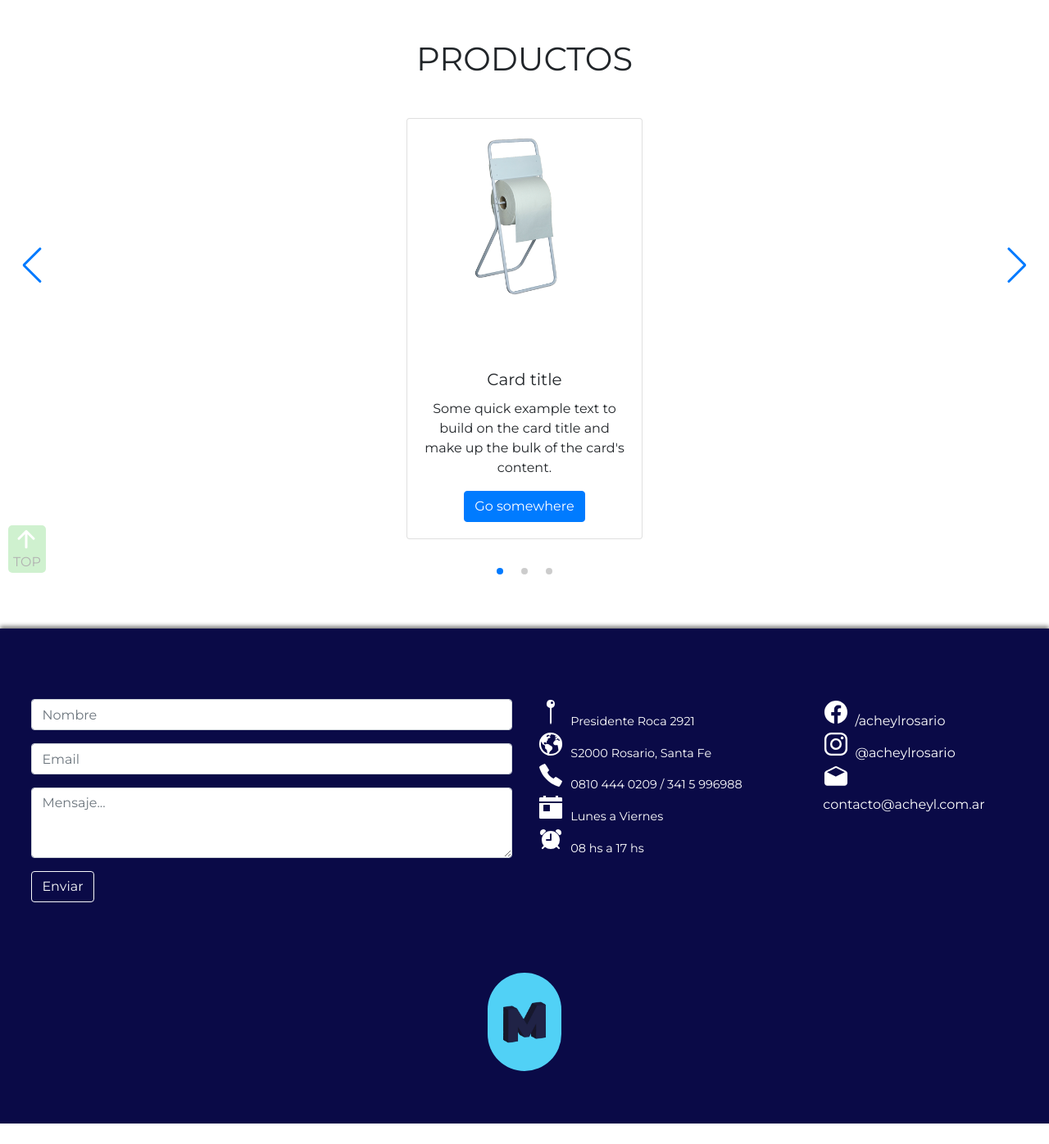
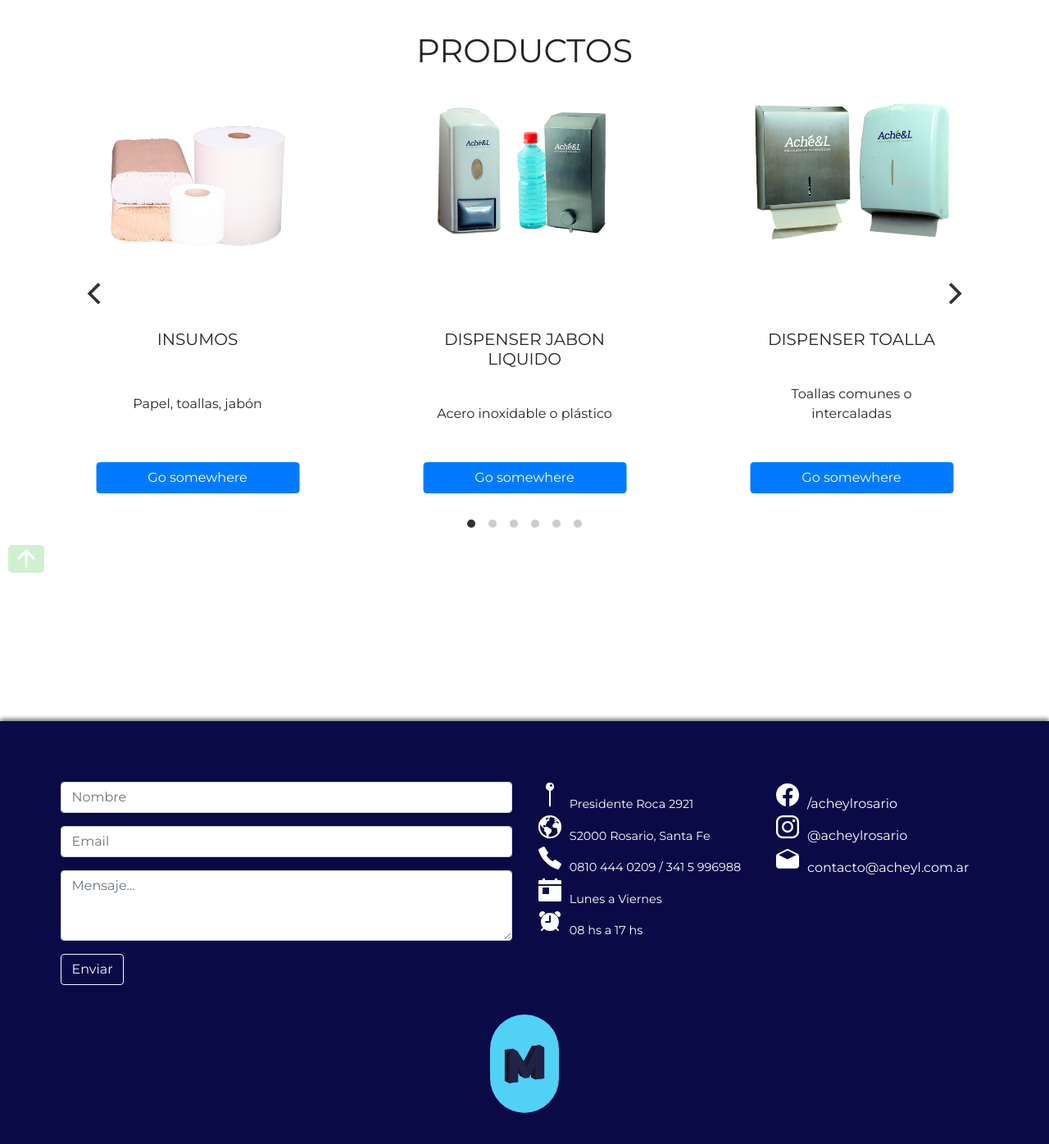
Before and after one commit to mativiscusso/acheyl, a PHP site: page /rutas/productos.php in a window 1280 px wide. Shown: the part 76-1472 px from the top of the page at 82% size. Before the commit the page ends 1447 px from the top, so only its background shows below. Run offline with PHP 8.4, Linux system fonts and the light colour scheme; some libraries are stand-ins or nearby versions.

Commit message:
seccion productos

```diff
--- a/css/style.css
+++ b/css/style.css
@@ -176,6 +176,24 @@ div#portadas {
 }
 
 /* FIN HEADER */
+
+/* PRODUCTOS */
+#carouselProducto {
+  margin-left: 5%;
+  margin-right: 5%;
+}
+
+#carouselProducto div {
+  border: none;
+}
+
+#containerCarouselProductos {
+  height: 95vh;
+}
+
+#containerCarouselProductos ol {
+  margin-top: 3%;
+}
 
 /* FRANQUICIAS */
 .particle {
@@ -1199,8 +1217,9 @@ iframe {
 
 /* FOOTER */
 #infoFooter {
+  margin-top: 10%;
   font-size: 0.9rem;
-  text-align: center;
+  text-align: left;
   color: white;
   display: flex;
   flex-direction: column;
@@ -1210,7 +1229,7 @@ iframe {
 footer {
   box-shadow: 0px -3px 5px grey;
   background-color: #0a0a47;
-  padding-bottom: 5%;
+  padding-bottom: 10%;
 }
 
 #contacto {
@@ -1285,41 +1304,6 @@ footer {
   width: 33%;
 }
 
-
-/*****************************/
-
-/**** PRODUCTOS ****/
-.swiper-container {
-  width: 100%;
-}
-
-.swiper-slide {
-  width: 100%;
-}
-
-div.swiper-button-prev {
-  top: 50%;
-  left: 2%;
-}
-
-div.swiper-button-next {
-  top: 50%;
-  right: 2%;
-}
-
-#paginacionProductos {
-  position: relative;
-}
-
-#paginacionProductos span {
-  margin: 1%;
-}
-
-#btnProductos {
-  display: none;
-}
-
-/**************************************/
 
 /*** AROMATIZACION ***/
 
@@ -1457,7 +1441,10 @@ div.swiper-button-next {
 
 /******** REDES *******/
 .redes {
+  padding: 0;
   list-style: none;
+  text-align: left;
+  margin-top: 10%;
   display: flex;
   flex-direction: column;
   justify-content: space-around;
@@ -1533,9 +1520,14 @@ ion-icon {
   }
 
   #infoFooter {
+    margin-top: 0%;
     color: white;
     font-size: 0.9rem;
     text-align: left;
+  }
+
+  footer {
+    padding: 3%;
   }
 
   /**** LOGO MAREA FOOTER DESKTOP *****/
@@ -1604,10 +1596,6 @@ ion-icon {
     font-size: 1rem;
   }
 
-  #btnProductos {
-    display: block;
-  }
-
   /***** Whatsapp Desk *****/
   #whatsapp {
     position: fixed;
@@ -1639,4 +1627,18 @@ ion-icon {
   div#portadas {
     padding-top: 10%;
   }
-}
+
+  .redes {
+    margin-top: 0;
+    text-align: left;
+  }
+
+  #containerCarouselProductos {
+    padding-top: 3%;
+    height: 110vh;
+  }
+
+  #containerCarouselProductos ol {
+    margin-top: 6%;
+  }
+}
--- a/js/navbar.js
+++ b/js/navbar.js
@@ -2,7 +2,7 @@ function stickyElement(e) {
   var navbar = document.querySelector(".navbar.navbar-expand-lg.navbar-light");
   var scrollValue = window.scrollY;
 
-  if (scrollValue > 250) {
+  if (scrollValue > 150) {
     navbar.classList.add("is-fixed");
   } else if (scrollValue < 30) {
     navbar.classList.remove("is-fixed");
--- a/rutas/footer.php
+++ b/rutas/footer.php
@@ -2,7 +2,7 @@
     <div id="contacto">
         <div class="row">
             <div class="col-12 col-md-6">
-                <form class="py-5" method="POST" action="contacto">
+                <form method="POST" action="contacto">
                     <div class="form-group">
                         <input type="text" name="nombre" class="form-control" id="exampleFormControlInput1"
                             placeholder="Nombre" required>
@@ -18,7 +18,7 @@
                     <button class="btn btn-outline-light" type="submit">Enviar</button>
                 </form>
             </div>
-            <div id="infoFooter" class="col-12 col-md-3 py-5 px-3">
+            <div id="infoFooter" class="col-12 col-md-3">
                     <span>
                         <ion-icon size="large" name="pin"></ion-icon>Presidente Roca 2921
                     </span>
@@ -36,7 +36,7 @@
                     </span>
 
                 </div>
-                <div class="col-12 col-md-3 py-5 px-3">
+                <div class="col-12 col-md-3">
                     <ul class="redes">
                         <li>
                             <ion-icon size="large" name="logo-facebook"></ion-icon><a
@@ -56,7 +56,7 @@
     </div>
     <a id="posicionador" href="https://somosmarea.com">
         <div class="marea">
-            <img src="img/logoMarea.png" alt="" id="left">
+            <img src="../img/logoMarea.png" alt="" id="left">
             <div id="right">
                 <span>MAREA</span>
                 <span>Marketing Digital</span>
@@ -66,10 +66,10 @@
     </a>
     <button title="Back to top" class="scroll">
         <ion-icon size="large" name="arrow-up-outline"></ion-icon>
-        TOP
     </button>
 </footer>
 <script src="../js/navbar.js"></script>
+<script src="../js/top.js"></script>
 </body>
 
 </html>
--- a/rutas/header.php
+++ b/rutas/header.php
@@ -5,10 +5,17 @@
     <meta charset="UTF-8">
     <meta name="viewport" content="width=device-width, initial-scale=1.0">
     <meta http-equiv="X-UA-Compatible" content="ie=edge">
-    <link rel="stylesheet" href="https://stackpath.bootstrapcdn.com/bootstrap/4.3.1/css/bootstrap.min.css" integrity="sha384-ggOyR0iXCbMQv3Xipma34MD+dH/1fQ784/j6cY/iJTQUOhcWr7x9JvoRxT2MZw1T" crossorigin="anonymous">
-    <script src="https://code.jquery.com/jquery-3.3.1.slim.min.js" integrity="sha384-q8i/X+965DzO0rT7abK41JStQIAqVgRVzpbzo5smXKp4YfRvH+8abtTE1Pi6jizo" crossorigin="anonymous"></script>
-    <script src="https://cdnjs.cloudflare.com/ajax/libs/popper.js/1.14.7/umd/popper.min.js" integrity="sha384-UO2eT0CpHqdSJQ6hJty5KVphtPhzWj9WO1clHTMGa3JDZwrnQq4sF86dIHNDz0W1" crossorigin="anonymous"></script>
-    <script src="https://stackpath.bootstrapcdn.com/bootstrap/4.3.1/js/bootstrap.min.js" integrity="sha384-JjSmVgyd0p3pXB1rRibZUAYoIIy6OrQ6VrjIEaFf/nJGzIxFDsf4x0xIM+B07jRM" crossorigin="anonymous"></script>
+    <link rel="stylesheet" href="https://stackpath.bootstrapcdn.com/bootstrap/4.3.1/css/bootstrap.min.css"
+        integrity="sha384-ggOyR0iXCbMQv3Xipma34MD+dH/1fQ784/j6cY/iJTQUOhcWr7x9JvoRxT2MZw1T" crossorigin="anonymous">
+    <script src="https://code.jquery.com/jquery-3.3.1.slim.min.js"
+        integrity="sha384-q8i/X+965DzO0rT7abK41JStQIAqVgRVzpbzo5smXKp4YfRvH+8abtTE1Pi6jizo" crossorigin="anonymous">
+    </script>
+    <script src="https://cdnjs.cloudflare.com/ajax/libs/popper.js/1.14.7/umd/popper.min.js"
+        integrity="sha384-UO2eT0CpHqdSJQ6hJty5KVphtPhzWj9WO1clHTMGa3JDZwrnQq4sF86dIHNDz0W1" crossorigin="anonymous">
+    </script>
+    <script src="https://stackpath.bootstrapcdn.com/bootstrap/4.3.1/js/bootstrap.min.js"
+        integrity="sha384-JjSmVgyd0p3pXB1rRibZUAYoIIy6OrQ6VrjIEaFf/nJGzIxFDsf4x0xIM+B07jRM" crossorigin="anonymous">
+    </script>
     <script src="https://kit.fontawesome.com/8de40d40f6.js" crossorigin="anonymous"></script>
     <link href="../css/style.css" rel="stylesheet" type="text/css">
     <link href="https://fonts.googleapis.com/css?family=Montserrat&display=swap" rel="stylesheet">
@@ -17,7 +24,9 @@
     <script src="https://unpkg.com/sweetalert/dist/sweetalert.min.js"></script>
     <link rel="stylesheet" href="https://unpkg.com/swiper/css/swiper.min.css">
     <script src="https://unpkg.com/ionicons@5.0.0/dist/ionicons.js"></script>
-    <script src="https://cdn.jsdelivr.net/gh/cferdinandi/smooth-scroll@15.0.0/dist/smooth-scroll.polyfills.min.js"></script>
+    <!-- CSS -->
+    <link rel="stylesheet" href="https://unpkg.com/flickity@2/dist/flickity.min.css">
+    <script src="https://unpkg.com/flickity@2/dist/flickity.pkgd.min.js"></script>
     <title>Ache & L</title>
 </head>
 
@@ -27,8 +36,7 @@
         <a class="navbar-brand" href="/"><img id="logo" src="../img/acheyl_logo2.png" alt=""></a>
         <button class="navbar-toggler" type="button" data-toggle="collapse" data-target="#navbarSupportedContent"
             aria-controls="navbarSupportedContent" aria-expanded="false" aria-label="Toggle navigation">
-                <svg class="ham hamRotate ham1" viewBox="0 0 100 100" width="60"
-                    onclick="this.classList.toggle('active')">
+            <svg class="ham hamRotate ham1" viewBox="0 0 100 100" width="60" onclick="this.classList.toggle('active')">
                 <path class="line top"
                     d="m 30,33 h 40 c 0,0 9.044436,-0.654587 9.044436,-8.508902 0,-7.854315 -8.024349,-11.958003 -14.89975,-10.85914 -6.875401,1.098863 -13.637059,4.171617 -13.637059,16.368042 v 40" />
                 <path class="line middle" d="m 30,50 h 40" />
--- a/rutas/productos.php
+++ b/rutas/productos.php
@@ -2,48 +2,74 @@
 require_once('header.php');
 ?>
 
-<div class="container-fluid my-5">
+<div id="containerCarouselProductos" class="container">
     <h1 class="text-center">PRODUCTOS</h1>
-    <div class="container my-5" style="text-align: -webkit-center;">
+    <!-- Flickity HTML init -->
+    <div class="carousel" data-flickity='{ "wrapAround": true }'>
+        <div id="carouselProducto" class="carousel-cell">
+            <div class="card" style="width: 18rem;text-align:center;">
+                <img class="card-img-top" src="../img/productos/dispenser_jabon.png" alt="Card image cap">
+                <div class="card-body" style="display:flex; flex-direction:column;height:30vh;justify-content: space-between; ">
+                    <h5 class="card-title">DISPENSER JABON LIQUIDO</h5>
+                    <p class="card-text">Acero inoxidable o plástico</p>
 
-        <!-- Slider main container -->
-        <div class="swiper-container">
-            <!-- Additional required wrapper -->
-            <div class="swiper-wrapper">
-                <!-- Slides -->
-                <div class="swiper-slide">
-                    <div class="card" style="width: 18rem;">
-                        <img class="card-img-top" src="../img/bobinas.png" alt="Card image cap">
-                        <div class="card-body">
-                            <h5 class="card-title">Card title</h5>
-                            <p class="card-text">Some quick example text to build on the card title and make up the bulk
-                                of the
-                                card's content.</p>
                     <a href="#" class="btn btn-primary">Go somewhere</a>
                 </div>
             </div>
         </div>
-                <div class="swiper-slide">
-                    <div class="card" style="width: 18rem;">
-                        <img class="card-img-top" src="../img/bobinas.png" alt="Card image cap">
-                        <div class="card-body">
-                            <h5 class="card-title">Card title</h5>
-                            <p class="card-text">Some quick example text to build on the card title and make up the bulk
-                                of the
-                                card's content.</p>
+        <div id="carouselProducto" class="carousel-cell">
+            <div class="card" style="width: 18rem;text-align:center;">
+                <img class="card-img-top" src="../img/productos/dispenser_toallas.png" alt="Card image cap">
+                <div class="card-body" style="display:flex; flex-direction:column;height:30vh;justify-content: space-between">
+                    <h5 class="card-title">DISPENSER TOALLA</h5>
+                    <p class="card-text">Toallas comunes o intercaladas </p>
+
                     <a href="#" class="btn btn-primary">Go somewhere</a>
                 </div>
             </div>
         </div>
-                <div class="swiper-slide">
-                    <div class="card" style="width: 18rem;">
-                        <img class="card-img-top" src="../img/bobinas.png" alt="Card image cap">
-                        <div class="card-body">
-                            <h5 class="card-title">Card title</h5>
-                            <p class="card-text">Some quick example text to build on the card title and make up the bulk
-                                of the
-                                card's content.</p>
+        <div id="carouselProducto" class="carousel-cell">
+            <div class="card" style="width: 18rem;text-align:center;">
+                <img class="card-img-top" src="../img/productos/dispenser_toalla_ind.png" alt="Card image cap">
+                <div class="card-body" style="display:flex; flex-direction:column;height:30vh;justify-content: space-between">
+                    <h5 class="card-title">DISPENSER TOALLA CON PALANCA</h5>
+                    <p class="card-text">Manija de accionamiento lateral</p>
+
                     <a href="#" class="btn btn-primary">Go somewhere</a>
+                </div>
+            </div>
+        </div>
+        <div id="carouselProducto" class="carousel-cell">
+            <div class="card" style="width: 18rem;text-align:center;">
+                <img class="card-img-top" src="../img/productos/dispenser_higienico.png" alt="Card image cap">
+                <div class="card-body" style="display:flex; flex-direction:column;height:30vh;justify-content: space-between">
+                    <h5 class="card-title">DISPENSER PAPEL HIGIENICO</h5>
+                    <p class="card-text">Acero inoxidable o plástico</p>
+
+                    <a href="#" class="btn btn-primary">Go somewhere</a>
+                </div>
+            </div>
+        </div>
+        <div id="carouselProducto" class="carousel-cell">
+            <div class="card" style="width: 18rem;text-align:center;">
+                <img class="card-img-top" src="../img/productos/dispenser_bobina.png" alt="Card image cap">
+                <div class="card-body" style="display:flex; flex-direction:column;height:30vh;justify-content: space-between">
+                    <h5 class="card-title">DISPENSER BOBINA 5kg</h5>
+                    <p class="card-text"> De pie o pared</p>
+
+                    <a href="#" class="btn btn-primary">Go somewhere</a>
+                </div>
+            </div>
+        </div>
+        <div id="carouselProducto" class="carousel-cell">
+            <div class="card" style="width: 18rem;text-align:center;">
+                <img class="card-img-top" src="../img/productos/insumos.png" alt="Card image cap">
+                <div class="card-body" style="display:flex; flex-direction:column;height:30vh;justify-content: space-between">
+                    <h5 class="card-title">INSUMOS</h5>
+                    <p class="card-text">Papel, toallas, jabón</p>
+
+                    <a href="#" class="btn btn-primary">Go somewhere</a>
+                </div>
             </div>
         </div>
     </div>
@@ -51,21 +77,6 @@ require_once('header.php');
 
 </div>
 
-        </div><br>
-        <!-- If we need pagination -->
-        <div id="paginacionProductos" class="swiper-pagination"></div>
-
-        <!-- If we need navigation buttons -->
-        <div id="btnProductos" class="swiper-button-prev"></div>
-        <div id="btnProductos" class="swiper-button-next"></div>
-
-
-    </div>
-</div>
-<script src="https://unpkg.com/swiper/js/swiper.min.js"></script>
-<script src="../js/swiper.js"></script>
-</div>
-
 
 <?php
 require_once('footer.php');
```
Also changed, not shown: index.html (+7 -7 lines), js/swiper.js (+19 -17 lines), img/productos/dispenser_bobina.png (renamed from img/bobinas.png), img/productos/dispenser_higienico.png (renamed from img/dispenser de papel hig para sección prod en la web.png), img/productos/dispenser_jabon.png (renamed from img/dispnser jabon para seccion prod en la web.png), img/productos/dispenser_toalla_ind.png (renamed from img/dispenser de toalla con palanca para sección prod en la web.png), img/productos/dispenser_toallas.png (renamed from img/Dispenser de toallas y toallas intercaladas para sección prod en la web.png), img/productos/insumos.png (renamed from img/insumos para sección prod en la web.png), img/seccion_prod.png (deleted). Lines whose indentation alone changed are shown as unchanged.
